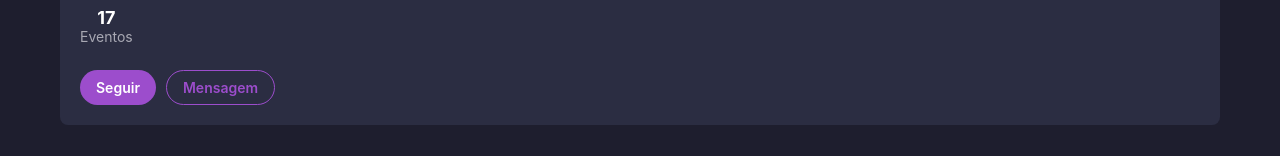
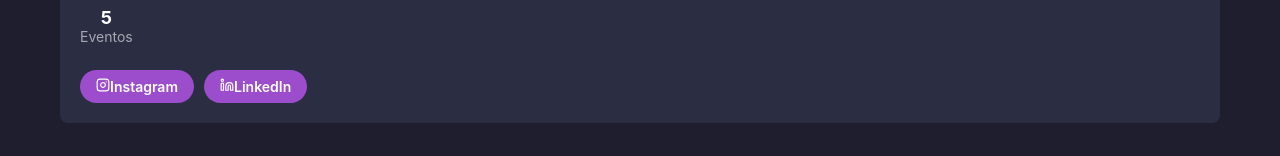
Before and after one commit to jeanpatrickm/event-manager, a React (Vite) app: page /profile in a window 1280 px wide. Shown: the part 337-493 px from the top of the page. Built offline with nearby package versions, Linux system fonts and the light colour scheme.

Commit message:
feat: att profile page

```diff
--- a/src/components/Perfil/ProfileHeader/index.tsx
+++ b/src/components/Perfil/ProfileHeader/index.tsx
@@ -13,6 +13,8 @@ import {
   ProfileActions,
   ActionButton,
 } from "./styles";
+import "lucide-react";
+import { Instagram, Linkedin } from "lucide-react";
 
 interface ProfileHeaderProps {
   username: string;
@@ -43,12 +45,16 @@ const ProfileHeader: React.FC<ProfileHeaderProps> = ({
             <StatValue>{events}</StatValue>
             <StatLabel>Eventos</StatLabel>
           </StatItem>
-          <StatItem></StatItem>
-          <StatItem></StatItem>
         </ProfileStats>
         <ProfileActions>
-          <ActionButton $primary>Seguir</ActionButton>
-          <ActionButton>Mensagem</ActionButton>
+          <ActionButton $primary>
+            <Instagram size={14} />
+            Instagram
+          </ActionButton>
+          <ActionButton $primary>
+            <Linkedin size={14} />
+            LinkedIn
+          </ActionButton>
         </ProfileActions>
       </ProfileInfo>
     </ProfileHeaderContainer>
--- a/src/pages/Profile/index.tsx
+++ b/src/pages/Profile/index.tsx
@@ -18,7 +18,7 @@ const ProfilePage: React.FC = () => {
     displayName: "J a y",
     avatarUrl: "/images/aaa.jpg?height=200&width=200",
     bannerUrl: undefined,
-    events: 17,
+    events: 5,
   };
 
   const createdEvents = [
```
